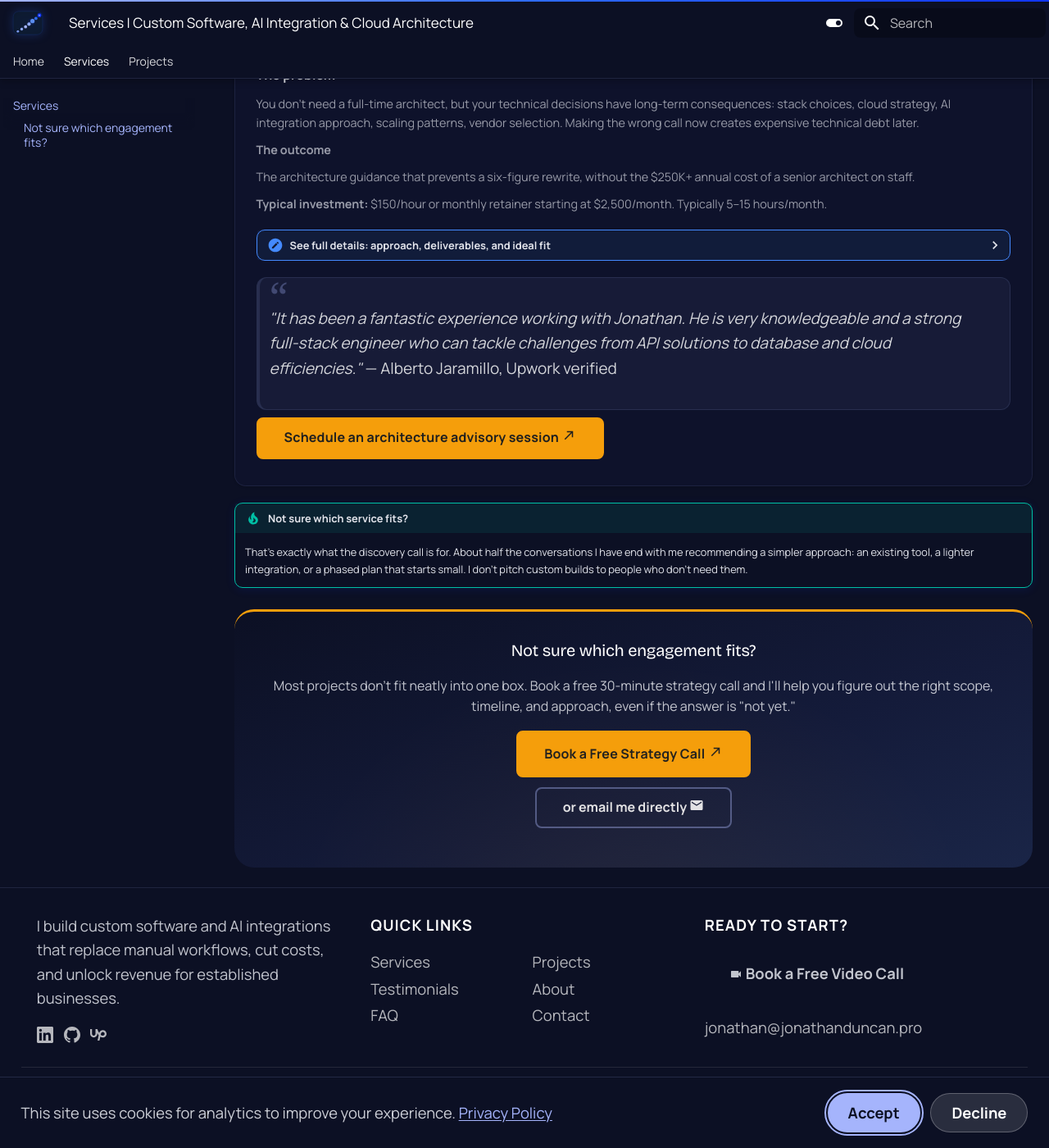
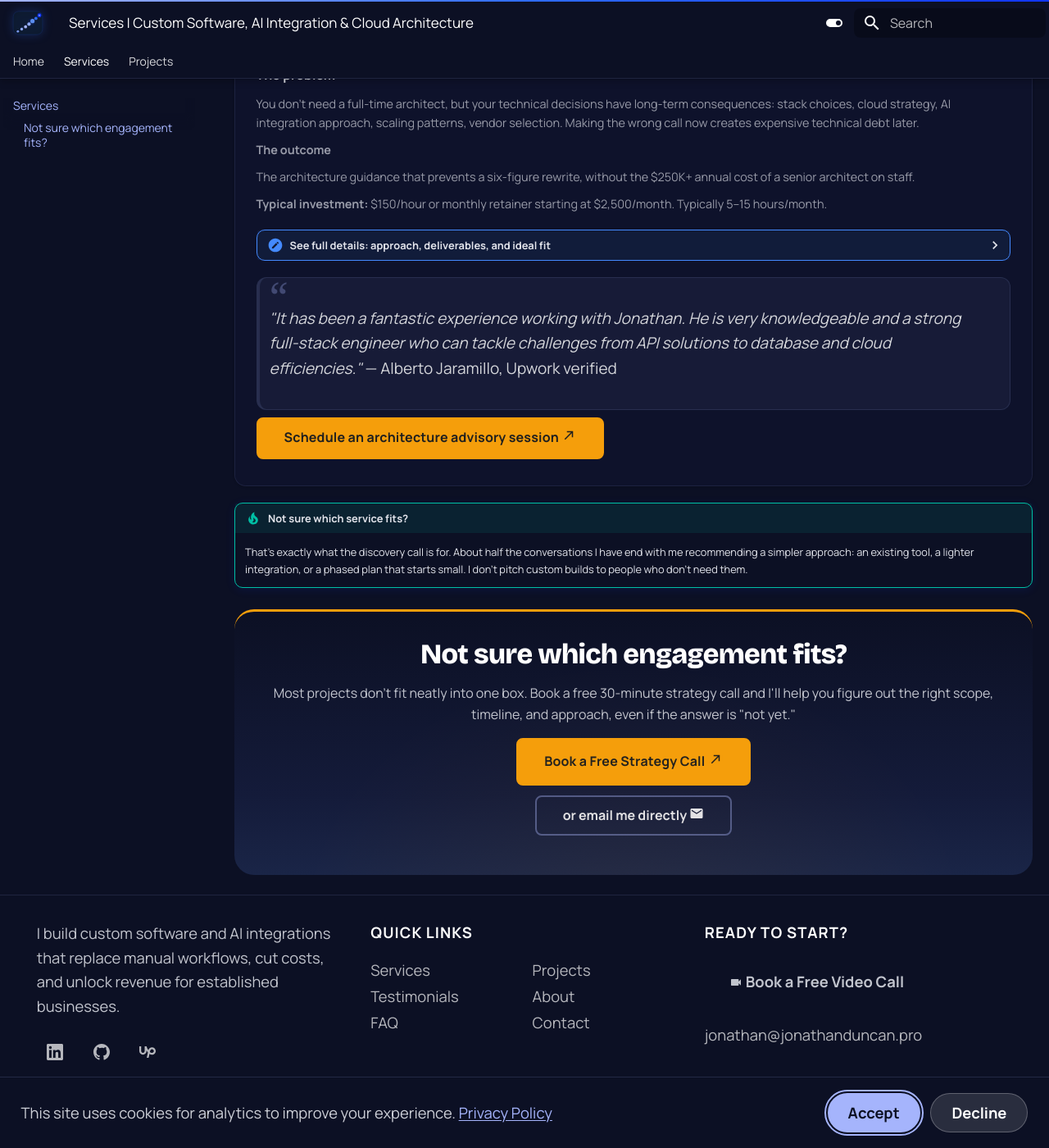
Before and after one commit to JonathanDDuncan/jonathanduncanprowebsite, an MkDocs documentation site: the page built from docs/services.md, in a window 1280 px wide and 1400 px high, scrolled down 4045 px. Shown: the whole window at 82% size. Built offline with MkDocs 1.6.1 and Material for MkDocs 9.7.7, drawn with Linux system fonts in a browser that asks for light colours.

Commit message:
style: improve media query usage for responsive design; update CTA panel background gradient and button styles for better accessibility

```diff
--- a/docs/javascripts/extra.js
+++ b/docs/javascripts/extra.js
@@ -275,7 +275,7 @@
   if (!ctaBar) return;
 
   /* Only meaningful on small screens — skip expensive observer on desktop */
-  if (window.innerWidth > 768) return;
+  if (!window.matchMedia('(max-width: 768px)').matches) return;
 
   var heroSection = document.querySelector(".text-intro-grid, .hero-section, .hero-wrapper");
   var bottomCta   = document.querySelector(".cta-panel");
@@ -334,7 +334,7 @@
   if (!floatingCta) return;
 
   /* Only meaningful on larger screens */
-  if (window.innerWidth <= 768) return;
+  if (!window.matchMedia('(min-width: 769px)').matches) return;
 
   var heroSection = document.querySelector(".text-intro-grid, .hero-section, .hero-wrapper");
   var bottomCta   = document.querySelector(".cta-panel");
--- a/docs/services.md
+++ b/docs/services.md
@@ -347,7 +347,7 @@
 
 <div class="cta-panel" markdown>
 
-### Not sure which engagement fits?
+## Not sure which engagement fits?
 
 Most projects don't fit neatly into one box. Book a free 30-minute strategy call and I'll help you figure out the right scope, timeline, and approach, even if the answer is "not yet."
 
--- a/docs/stylesheets/extra.css
+++ b/docs/stylesheets/extra.css
@@ -574,7 +574,7 @@
 
 /* ---------- CTA panel ---------- */
 .cta-panel {
-  background: linear-gradient(160deg, #0c1024 0%, #141b3a 60%, #1a2547 100%);
+  background: linear-gradient(180deg, #0c1024 0%, #141b3a 70%, #1a2547 100%);
   border-radius: 24px;
   padding: var(--space-xl) var(--space-lg);
   text-align: center;
@@ -630,7 +630,7 @@
 }
 
 [data-md-color-scheme="slate"] .cta-panel {
-  background: linear-gradient(160deg, #0c1024 0%, #141b3a 60%, #1a2547 100%);
+  background: linear-gradient(180deg, #0c1024 0%, #141b3a 70%, #1a2547 100%);
   border: none;
   border-top: 3px solid var(--color-accent-warm);
 }
@@ -872,7 +872,6 @@
 .featured-cards > ul > li:first-child,
 .featured-cards > ol > li:first-child {
   position: relative;
-  border-top: 3px solid #1136FF;
 }
 
 .md-typeset .grid.cards.featured-cards > ul > li:first-child::before,
@@ -881,7 +880,7 @@
   position: absolute;
   top: 0.75rem;
   right: 0.75rem;
-  background: linear-gradient(135deg, #1136FF, #2F6CF9);
+  background: var(--color-royal-blue);
   color: #fff;
   font-size: 0.72rem;
   font-weight: 700;
@@ -1867,8 +1866,11 @@
 }
 
 .mobile-sticky-cta__btn {
-  display: inline-block;
+  display: inline-flex;
+  align-items: center;
+  justify-content: center;
   padding: 0.55rem 1.25rem;
+  min-height: 44px;
   background: var(--color-accent-warm);
   color: var(--color-charcoal);
   font-size: 0.85rem;
@@ -2015,6 +2017,11 @@
 .site-footer__social a {
   color: rgba(255, 255, 255, 0.7);
   transition: color 0.2s;
+  display: inline-flex;
+  align-items: center;
+  justify-content: center;
+  min-width: 44px;
+  min-height: 44px;
 }
 
 .site-footer__social a:hover {
@@ -2085,14 +2092,14 @@
   padding-top: var(--space-md);
   text-align: center;
   font-size: var(--text-xs);
-  color: rgba(255, 255, 255, 0.5);
+  color: rgba(255, 255, 255, 0.85);
   max-width: 1400px;
   margin-left: auto;
   margin-right: auto;
 }
 
 .site-footer__bottom a {
-  color: rgba(255, 255, 255, 0.6);
+  color: rgba(255, 255, 255, 0.85);
   text-decoration: none;
   margin: 0 var(--space-sm);
 }
@@ -2204,6 +2211,9 @@
 
 .cookie-consent__btn {
   padding: 0.5rem 1.25rem;
+  min-height: 44px;
+  display: inline-flex;
+  align-items: center;
   border-radius: 999px;
   font-size: var(--text-sm);
   font-weight: 600;
--- a/overrides/main.html
+++ b/overrides/main.html
@@ -70,7 +70,7 @@
   <svg xmlns="http://www.w3.org/2000/svg" viewBox="0 0 24 24" width="16" height="16" fill="currentColor"><path d="M17 10.5V7a1 1 0 0 0-1-1H4a1 1 0 0 0-1 1v10a1 1 0 0 0 1 1h12a1 1 0 0 0 1-1v-3.5l4 4v-11l-4 4Z"/></svg>
   Book a Free Call
 </a>
-<div class="cookie-consent" role="dialog" aria-label="Cookie consent">
+<div class="cookie-consent" role="dialog" aria-modal="true" aria-label="Cookie consent">
   <p>This site uses cookies for analytics to improve your experience. <a href="{{ config.site_url }}privacy/">Privacy Policy</a></p>
   <div class="cookie-consent__actions">
     <button class="cookie-consent__btn cookie-consent__btn--accept">Accept</button>
```
